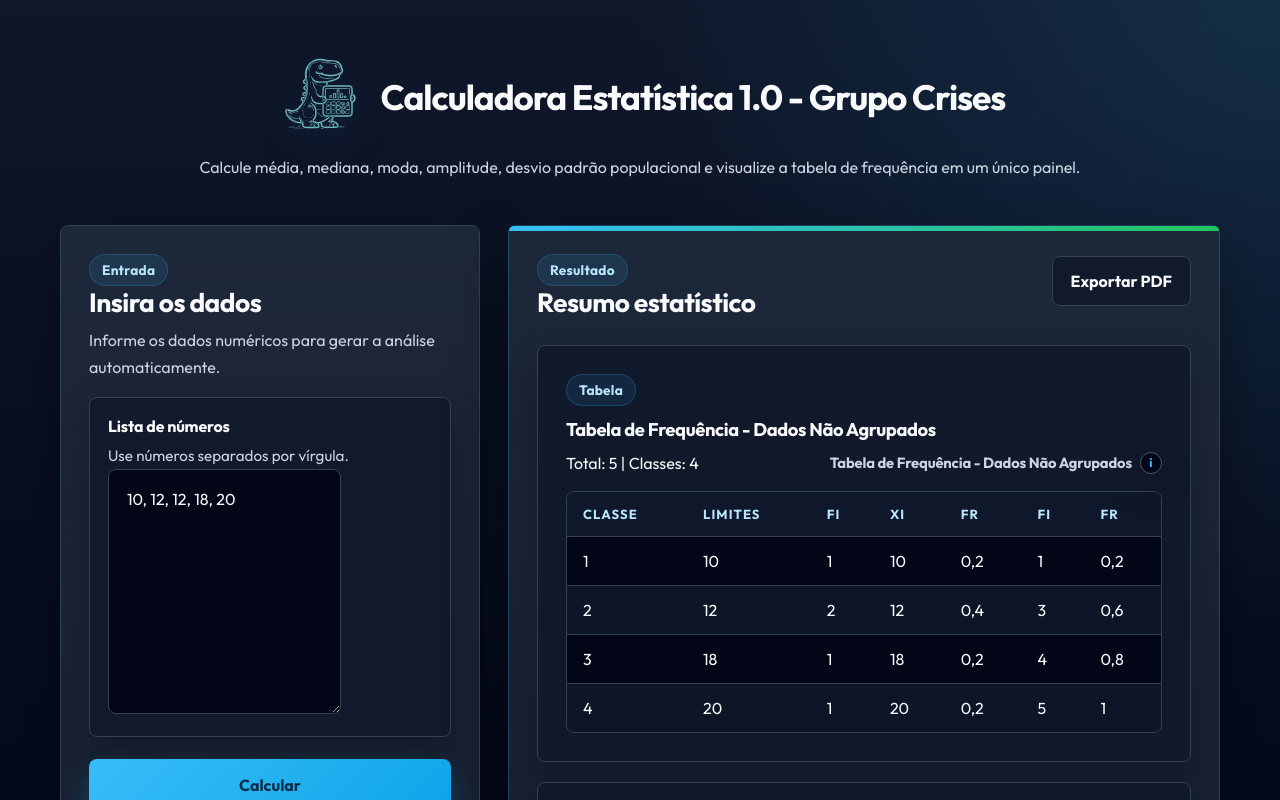
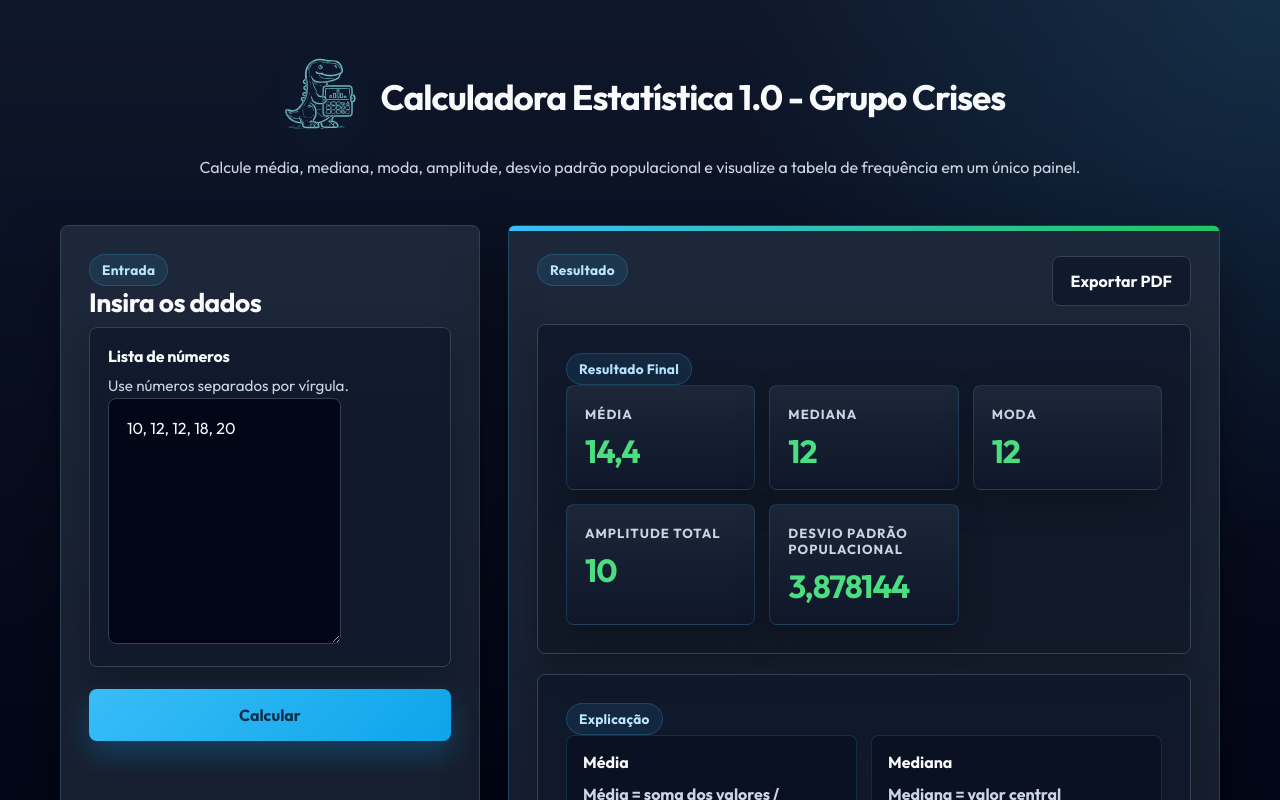
Before and after one commit to beatrp/Calculadora-Estatistica, a React (Vite) app in the folder frontend/: page / in a window 1280 px wide. Both pictures are taken after a click on the button "Calcular". Shown: the top 800 px of the page. Built offline with nearby package versions, Linux system fonts and the light colour scheme.

Commit message:
fix: adjust statistics UI explanation texts

```diff
--- a/frontend/src/components/CalculationExplanation.jsx
+++ b/frontend/src/components/CalculationExplanation.jsx
@@ -1,5 +1,15 @@
 import { useMemo } from "react";
 import { getCalculationExplanation } from "../utils/calculationExplanation";
+
+const UI_EXPLANATION_TEXT = {
+  Média: "Use essa fórmula para dividir a soma dos valores pela quantidade de observações.",
+  Moda: "Identifica o valor que aparece com maior frequência no conjunto.",
+  "Amplitude Total": "Compara o maior e o menor valor do conjunto.",
+};
+
+function getExplanationText(item) {
+  return UI_EXPLANATION_TEXT[item.title] ?? item.text;
+}
 
 function CalculationExplanation({ values, result }) {
   const items = useMemo(
@@ -13,7 +23,7 @@ function CalculationExplanation({ values, result }) {
         <article key={item.title} className="explanation-card">
           <h4>{item.title}</h4>
           <p className="explanation-formula">{item.formula}</p>
-          <p>{item.text}</p>
+          <p>{getExplanationText(item)}</p>
         </article>
       ))}
     </div>
--- a/frontend/src/components/ResultPanel.jsx
+++ b/frontend/src/components/ResultPanel.jsx
@@ -10,7 +10,7 @@ function ResultSection({ tag, title, children }) {
     <div className="panel nested-panel">
       <div className="section-header compact">
         <span className="section-tag">{tag}</span>
-        <h3>{title}</h3>
+        {title ? <h3>{title}</h3> : null}
       </div>
       {children}
     </div>
@@ -46,10 +46,10 @@ function ResultPanel({
   return (
     <div className="result-panel-content">
       {tableContent ? (
-        <ResultSection tag="Tabela" title={tableContent.title}>
-          <div className="result-table-header">
-            <p className="final-summary">{tableContent.finalResult}</p>
-            <div className="result-table-title">
+        <ResultSection tag="Tabela">
+          <div className="table-meta-row">
+            <p className="final-summary table-k">{tableContent.finalResult}</p>
+            <div className="result-table-title table-title-group" aria-label="Informações da tabela">
               <span className="result-table-title-text">{tableContent.title}</span>
               <InfoTooltip />
             </div>
@@ -62,7 +62,7 @@ function ResultPanel({
         </ResultSection>
       ) : null}
 
-      <ResultSection tag="Resultado Final" title="Resultados finais">
+      <ResultSection tag="Resultado Final">
         <div className="results-grid">
           {resultContents.map((content) => (
             <ResultCard
@@ -74,7 +74,7 @@ function ResultPanel({
         </div>
       </ResultSection>
 
-      <ResultSection tag="Explicação" title="Como foi calculado">
+      <ResultSection tag="Explicação">
         <CalculationExplanation values={values} result={result} />
       </ResultSection>
     </div>
--- a/frontend/src/components/StatsInputForm.jsx
+++ b/frontend/src/components/StatsInputForm.jsx
@@ -13,7 +13,6 @@ function StatsInputForm({
       <div className="section-header">
         <span className="section-tag">Entrada</span>
         <h2>Insira os dados</h2>
-        <p>Informe os dados numéricos para gerar a análise automaticamente.</p>
       </div>
 
       <form onSubmit={onSubmit} className="stats-form">
--- a/frontend/src/pages/HomePage.jsx
+++ b/frontend/src/pages/HomePage.jsx
@@ -4,20 +4,9 @@ import ResultPanel from "../components/ResultPanel";
 import StatsInputForm from "../components/StatsInputForm";
 import logo from "../assets/images/logo.svg";
 import { exportStatisticsPdf } from "../services/pdfExport";
+import { classifyDataType } from "../utils/dataClassification";
 import { normalizeInputData } from "../utils/inputNormalization";
 import { calculateStatistics } from "../utils/statistics";
-
-function getAutomaticDataType(valueCount) {
-  if (valueCount > 25) {
-    return "interval";
-  }
-
-  if (valueCount >= 20) {
-    return "grouped";
-  }
-
-  return "nonGrouped";
-}
 
 function HomePage() {
   const [rawInput, setRawInput] = useState("10, 12, 12, 18, 20");
@@ -28,12 +17,12 @@ function HomePage() {
   const [errorMessage, setErrorMessage] = useState("");
   const normalizedInput = useMemo(() => normalizeInputData(rawInput), [rawInput]);
   const currentDataType = useMemo(
-    () => getAutomaticDataType(normalizedInput.values?.length ?? 0),
+    () => classifyDataType(normalizedInput.values ?? []),
     [normalizedInput.values]
   );
   const calculatedDataType = useMemo(
-    () => getAutomaticDataType(calculatedValues.length),
-    [calculatedValues.length]
+    () => classifyDataType(calculatedValues),
+    [calculatedValues]
   );
   const selectedDataType = result ? calculatedDataType : currentDataType;
 
@@ -124,7 +113,6 @@ function HomePage() {
           <div className="output-header">
             <div className="section-header">
               <span className="section-tag">Resultado</span>
-              <h2>Resumo estatístico</h2>
             </div>
 
             {result ? (
--- a/frontend/src/styles/global.css
+++ b/frontend/src/styles/global.css
@@ -498,6 +498,28 @@ select {
   flex-wrap: wrap;
 }
 
+.table-meta-row {
+  display: flex;
+  align-items: center;
+  justify-content: space-between;
+  gap: 16px;
+  flex-wrap: wrap;
+  margin-bottom: 14px;
+}
+
+.table-k {
+  display: flex;
+  align-items: center;
+  min-height: 40px;
+  font-weight: 700;
+}
+
+.table-title-group {
+  justify-content: flex-end;
+  min-height: 40px;
+  text-align: right;
+}
+
 .result-table-title {
   display: inline-flex;
   align-items: center;
--- /dev/null
+++ b/frontend/src/utils/dataClassification.js
@@ -0,0 +1,19 @@
+export const DATA_TYPES = {
+  nonGrouped: "nonGrouped",
+  groupedWithoutInterval: "grouped",
+  groupedWithInterval: "interval",
+};
+
+export function classifyDataType(values) {
+  const n = Array.isArray(values) ? values.length : Number(values) || 0;
+
+  if (n <= 10) {
+    return DATA_TYPES.nonGrouped;
+  }
+
+  if (n <= 25) {
+    return DATA_TYPES.groupedWithoutInterval;
+  }
+
+  return DATA_TYPES.groupedWithInterval;
+}
--- a/frontend/src/utils/reportSections.js
+++ b/frontend/src/utils/reportSections.js
@@ -129,38 +129,36 @@ function buildFrequencyTableContent(values, frequencyItems) {
 function buildUngroupedTableContent(values, data) {
   if (!data || data.length === 0) {
     return {
-      title: "Tabela de Frequência - Dados Não Agrupados",
-      formula: "Cada valor distinto forma uma classe",
+      title: "Tabela de Frequência - Dados Agrupados sem Intervalos",
+      formula: "Cada valor distinto forma um grupo",
       calculation: "Nenhuma observação disponível",
       steps: ["Sem dados para exibir"],
-      finalResult: "Total: 0 | Classes: 0",
+      finalResult: "Total: 0 | Valores distintos: 0",
       tableItems: [],
-      tableHeaders: ["Classe", "Limites", "fi", "xi", "fr", "Fi", "Fr"],
+      tableHeaders: ["xi", "fi", "fr", "Fi", "Fr"],
     };
   }
 
   const sorted = [...values].sort((a, b) => a - b);
 
   return {
-    title: "Tabela de Frequência - Dados Não Agrupados",
+    title: "Tabela de Frequência - Dados Agrupados sem Intervalos",
     formula: "xi = valor, fi = frequência",
-    calculation: `Classes formadas a partir de ${values.length} observações`,
+    calculation: `Valores repetidos agrupados a partir de ${values.length} observações`,
     steps: [
       `Dados ordenados: ${sorted.map(formatNumber).join(", ")}`,
-      "Cada valor distinto foi tratado como uma classe.",
+      "Cada valor distinto foi tratado como um grupo.",
       "Calculamos fi, fr, Fi e Fr.",
     ],
-    finalResult: `Total: ${values.length} | Classes: ${data.length}`,
+    finalResult: `Total: ${values.length} | Valores distintos: ${data.length}`,
     tableItems: data.map((i) => [
-      String(i.classe),
-      formatNumber(i.limites),
+      formatNumber(i.xi),
       String(i.fi),
-      formatNumber(i.xi),
       formatNumber(i.fr),
       String(i.Fi),
       formatNumber(i.Fr),
     ]),
-    tableHeaders: ["Classe", "Limites", "fi", "xi", "fr", "Fi", "Fr"],
+    tableHeaders: ["xi", "fi", "fr", "Fi", "Fr"],
   };
 }
 
@@ -192,11 +190,11 @@ function buildTableContent(
   selectedDataType
 ) {
   if (selectedDataType === "nonGrouped") {
-    return buildUngroupedTableContent(values, ungroupedTableData);
+    return null;
   }
 
   if (selectedDataType === "grouped") {
-    return null;
+    return buildUngroupedTableContent(values, ungroupedTableData);
   }
 
   if (selectedDataType === "interval") {
```
